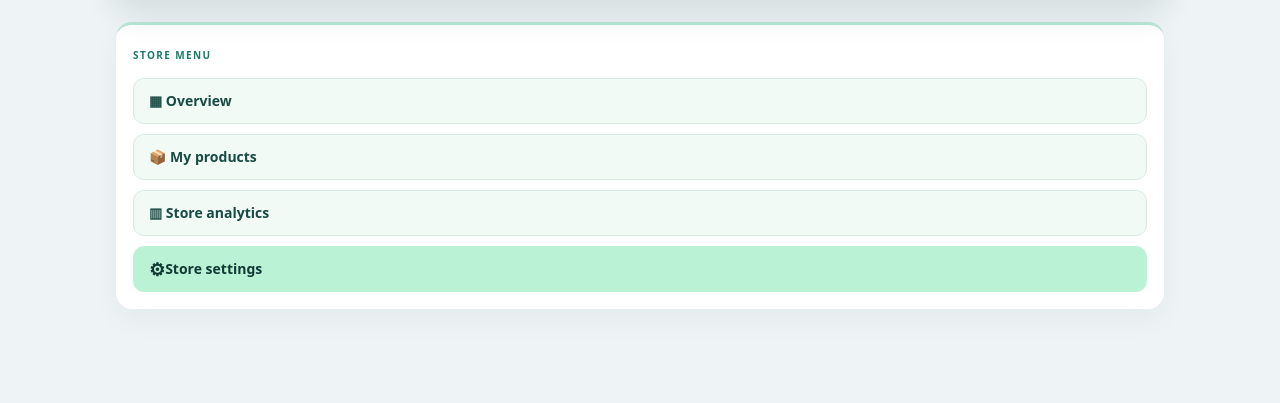
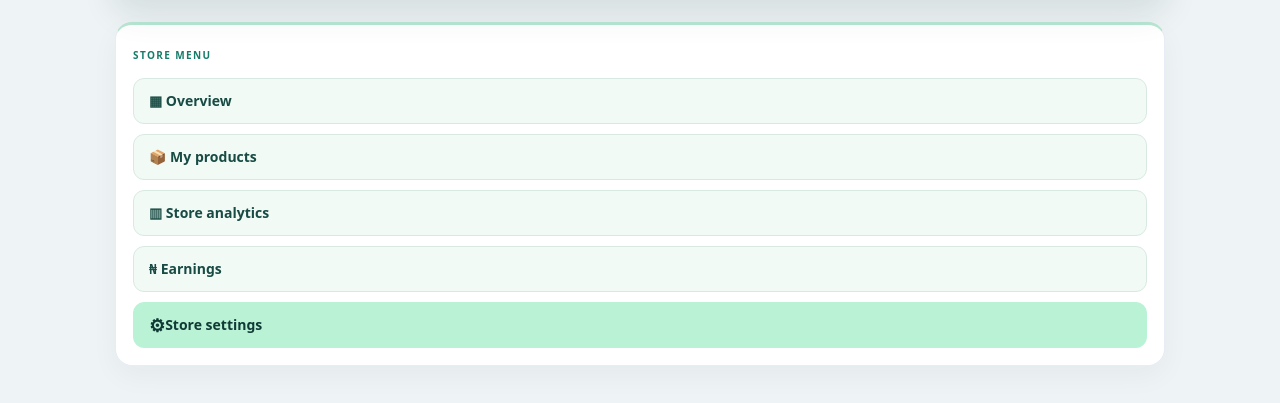
Before and after one commit to oseremenilenbs001-coder/matrix_marketplace, a plain HTML site: page seller.html in a window 1280 px wide. Shown: the part 281-684 px from the top of the page. Drawn offline with nearby package versions, Linux system fonts and the light colour scheme.

Commit message:
Add Earnings to seller navigation

```diff
--- a/seller.html
+++ b/seller.html
@@ -89,7 +89,7 @@ html[data-theme="dark"] .analytics-card{background:#182238;border-color:#303d59}
 \n.store-settings-button{display:inline-flex!important;align-items:center;gap:8px;background:#b9f2d5!important;color:#103a35!important;border:1px solid #b9f2d5!important;padding:11px 17px!important;border-radius:11px!important;font-size:13px!important;font-weight:900!important;box-shadow:0 5px 15px #061f1a30}.store-settings-button span{font-size:18px;line-height:1}.store-settings-button:hover{background:#fff!important;color:#103a35!important;transform:translateY(-1px)}\n</style></head><body>
 <header class="top"><div class="wrap topin"><div class="seller-brand"><span class="seller-mark">M</span><div><a class="brand" href="seller.html">MATRIX SELLER STUDIO</a><small>YOUR BUSINESS WORKSPACE</small></div></div><div style="display:flex;align-items:center;gap:10px"><a class="buyer-switch" href="notifications.html" title="Notifications" aria-label="Open notifications">🔔 <span id="notificationBadge" class="notification-badge hidden">0</span></a><a class="buyer-switch" href="index.html">🛍️ Buyer marketplace</a></div></div></header>
 <main class="wrap seller-main"><section class="intro seller-hero"><span class="seller-kicker">SELLER SPACE</span><h1>My Store</h1><p>Manage listings, track shopper interest and organise how buyers collect their orders.</p></section>
-<section class="panel seller-menu"><span class="eyebrow">STORE MENU</span><nav class="seller-nav" aria-label="My Store navigation"><a href="seller-overview.html">▦ Overview</a><a href="my-products.html">📦 My products</a><a href="seller-analytics.html">▥ Store analytics</a><a class="store-settings-button" href="seller-settings.html"><span aria-hidden="true">⚙</span> Store settings</a></nav></section>
+<section class="panel seller-menu"><span class="eyebrow">STORE MENU</span><nav class="seller-nav" aria-label="My Store navigation"><a href="seller-overview.html">▦ Overview</a><a href="my-products.html">📦 My products</a><a href="seller-analytics.html">▥ Store analytics</a><a href="seller-earnings.html">₦ Earnings</a><a class="store-settings-button" href="seller-settings.html"><span aria-hidden="true">⚙</span> Store settings</a></nav></section>
 <div id="loginNotice" class="panel hidden"><h2>Sign in required</h2><p>You need to sign in before you can manage product listings.</p><a class="btn primary" href="auth.html" style="display:inline-block;text-align:center;text-decoration:none">Go to sign in</a></div>
 <div id="dashboard" class="hidden">
 
```
